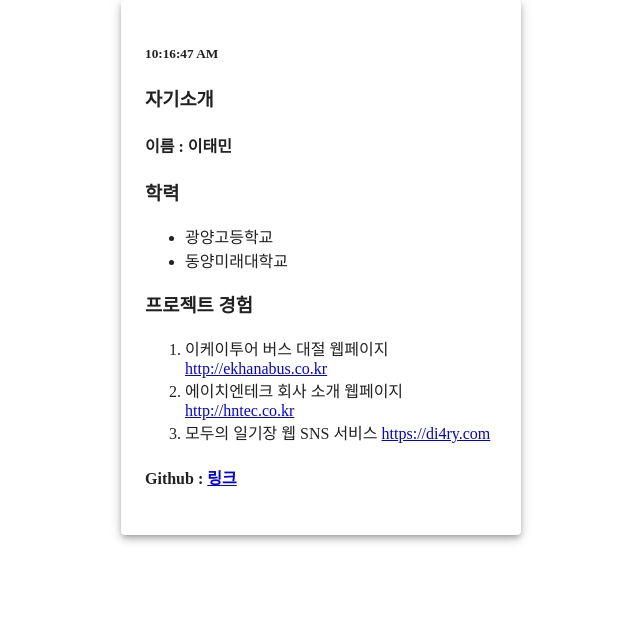
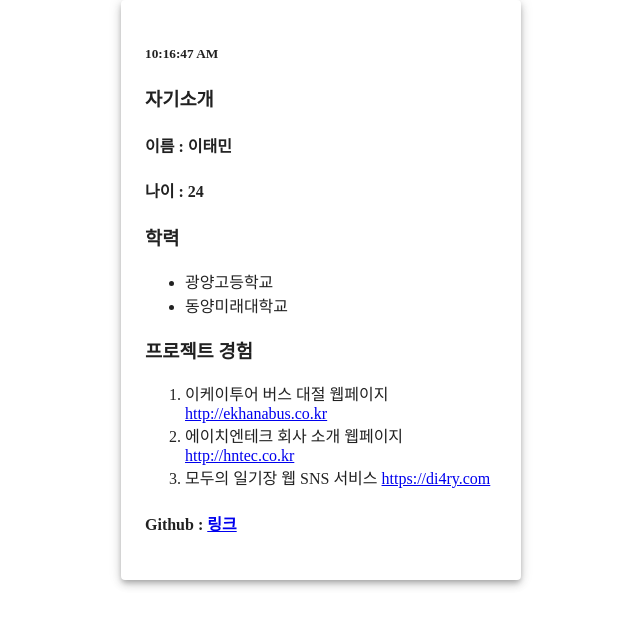
Before and after one commit to 5pponent/dmu-blog-prac, a React (Create React App) app: page / in a window 1280 px wide. Shown: the top 626 px of the page, without its empty margins (319-959 px from the left). Built offline with nearby package versions, Linux system fonts and the light colour scheme.

Commit message:
feat: Add age field

```diff
--- a/src/App.tsx
+++ b/src/App.tsx
@@ -25,6 +25,7 @@ function App() {
 
         <h3>자기소개</h3>
         <h4>이름 : 이태민</h4>
+        <h4>나이 : 24</h4>
 
         <h3>학력</h3>
         <ul>
```
